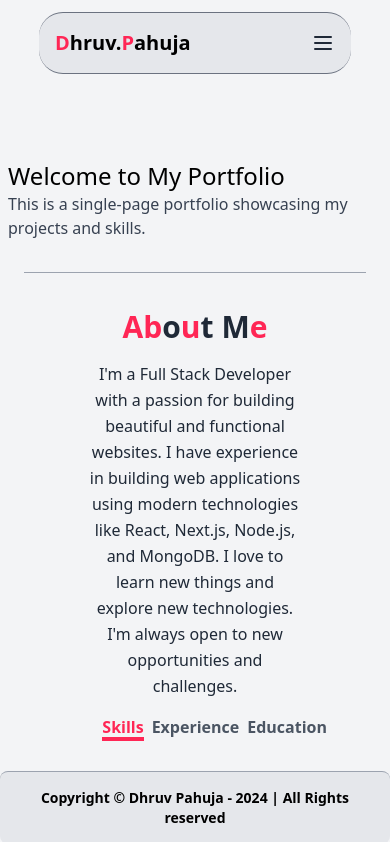
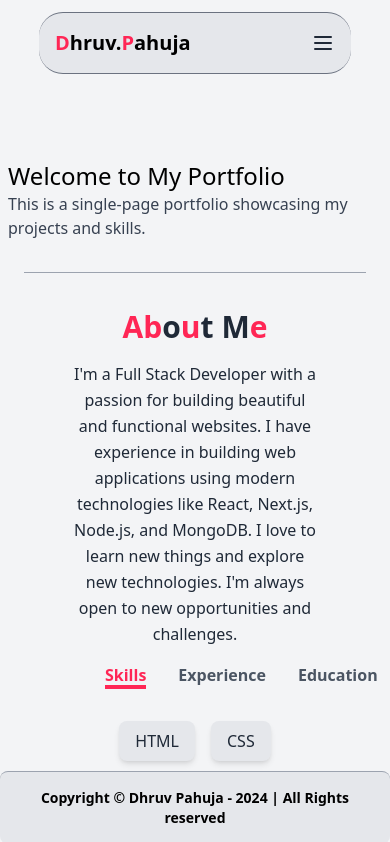
Before and after one commit to Dhruv-pahuja/Portfolio, a React (Vite) app in the folder frontend/: page / in a window 390 px wide. Shown: the top 842 px of the page. Built offline with nearby package versions, Linux system fonts and the light colour scheme.

Commit message:
update responsiveness (1)

```diff
--- a/frontend/src/App.tsx
+++ b/frontend/src/App.tsx
@@ -4,7 +4,7 @@ import {Layout,Contact,About} from "./components/index"
 const App: React.FC = () => {
   return (
     <Layout >
-      <section id='home' className="p-2 mt-[18vh] dark:text-white">
+      <section id='home' className="p-2 mt-[18vh] dark:text-white w-full">
         <h1 className="text-2xl dark:text-white">Welcome to My Portfolio</h1>
         <p className="text-gray-700 dark:text-gray-300 ">
           This is a single-page portfolio showcasing my projects and skills.
--- a/frontend/src/components/About.tsx
+++ b/frontend/src/components/About.tsx
@@ -11,9 +11,9 @@ const AboutMe: React.FC = () => {
   return (
     <section
       id="about"
-      className="min-h-[80vh] mt-5 md:mt-2 flex flex-col items-center justify-center px-6 bg-gray-100 dark:bg-black text-gray-800 dark:text-white"
+      className="min-h-[80vh] w-full mt-5 md:mt-2 flex flex-col items-center justify-center px-1 bg-gray-100 dark:bg-black text-gray-800 dark:text-white"
     >
-      <div className="max-w-5xl w-full text-center">
+      <div className="max-w-5xl w-full text-center ">
         <div className="flex flex-col md:flex-row items-center gap-6 mb-10 w-full">
           <div className="w-1/3 h-70 hidden md:block rounded-lg overflow-hidden border-4 border-gray-300 dark:border-gray-700">
             <img
@@ -22,8 +22,8 @@ const AboutMe: React.FC = () => {
               className="object-cover w-full h-full"
             />
           </div>
-          <div className="w-2/3 flex flex-col md:self-start mt-4">
-            <h1 className="text-3xl font-bold mb-4">
+          <div className="w-2/3 flex flex-col text-center md:self-start mt-4">
+            <h1 className="text-3xl font-bold mb-4 ">
               <span className="text-[#ff2655]">Ab</span>o
               <span className="text-[#ff2655]">u</span>t M
               <span className="text-[#ff2655]">e</span>
@@ -40,7 +40,7 @@ const AboutMe: React.FC = () => {
                 {["skills", "experience", "education"].map((tab) => (
                   <li
                     key={tab}
-                    className={`mr-2 cursor-pointer relative group  ${
+                    className={`mx-4 cursor-pointer relative group  ${
                       activeTab === tab
                         ? "text-[#ff2655] border-b-2 border-[#ff2655]"
                         : "text-gray-600 dark:text-gray-400"
```
